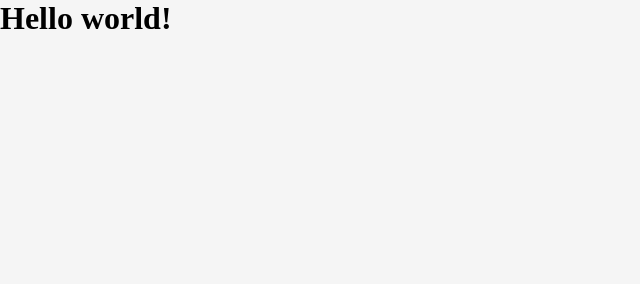
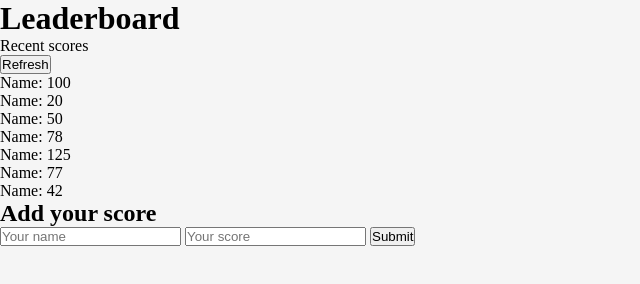
Before and after one commit to RitaDee/Leader-board, a website built with webpack: page src/index.html in a window 1280 px wide. Shown: the whole page, without its empty margins (0-640 px from the left). Built offline with nearby package versions, Linux system fonts and the light colour scheme.

Commit message:
Add index.html file

```diff
--- a/src/index.html
+++ b/src/index.html
@@ -4,10 +4,38 @@
     <meta charset="UTF-8" />
     <meta http-equiv="X-UA-Compatible" content="IE=edge" />
     <meta name="viewport" content="width=device-width, initial-scale=1.0" />
-    <title>Leadership Board</title>
+    <title>Leader Board</title>
     <script src="https://kit.fontawesome.com/70657c6fc0.js" crossorigin="anonymous"></script>
   </head>
   <body>
-     <h1>Hello world!</h1>
+     <h1>Leaderboard</h1>
+
+     <div id="container">
+      <div id="recent-score">
+        <div id="recent-title">
+          <p>Recent scores</p>
+           <button>Refresh</button>
+        </div>
+        <div id="recent-list">
+          <ul>
+            <li>Name: 100</li>
+            <li>Name: 20</li>
+            <li>Name: 50</li>
+            <li>Name: 78</li>
+            <li>Name: 125</li>
+            <li>Name: 77</li>
+            <li>Name: 42</li>
+          </ul>
+        </div>
+      </div>
+      <div id="add-score">
+        <h2>Add your score</h2>
+        <form id="form-score">
+          <input type="text" placeholder="Your name" required>
+          <input type="text" placeholder="Your score" required>
+          <button id="btn-submit" type="submit">Submit</button>
+        </form>
+      </div>
+     </div>
   </body>
 </html>
```
